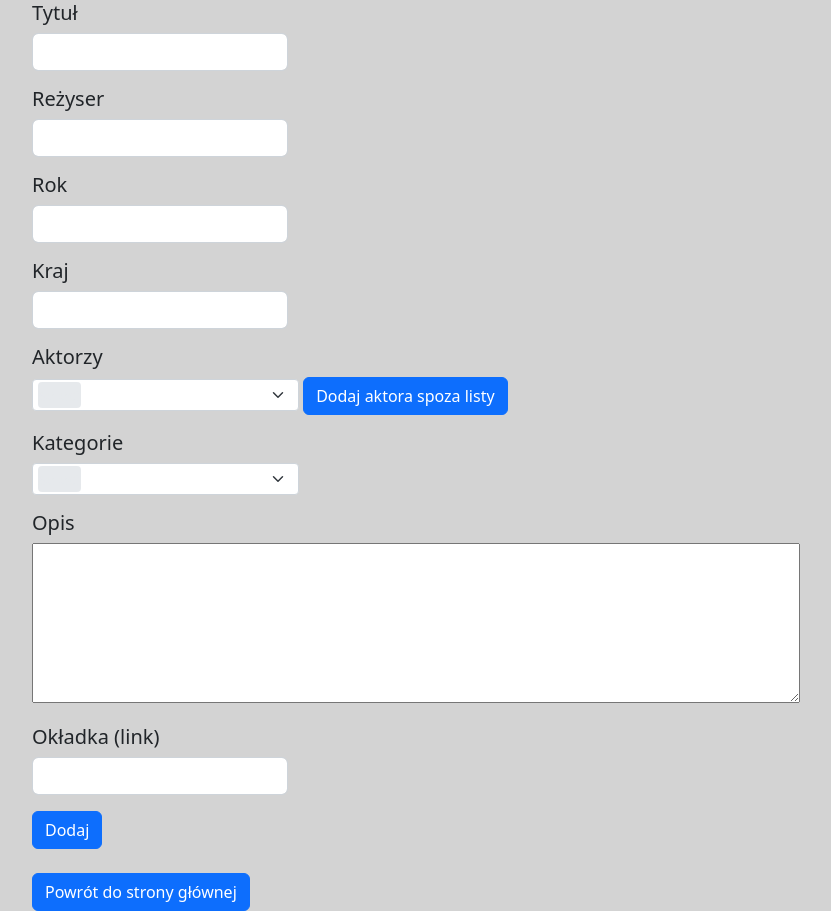
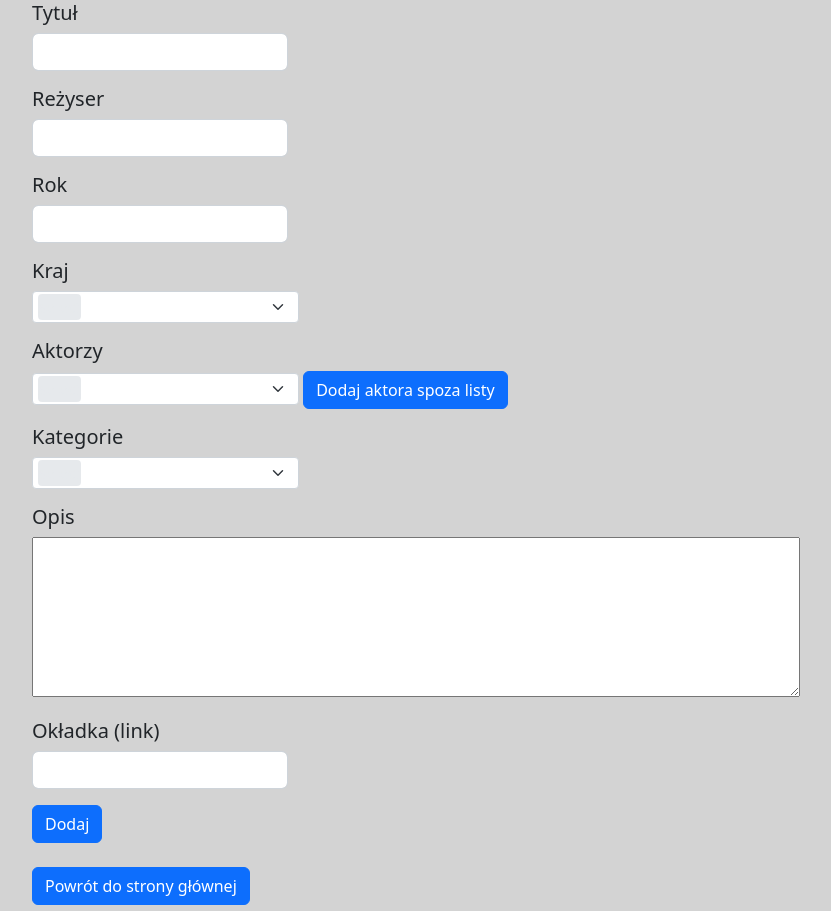
Before and after one commit to kubabartecki/Filmbaza, a Flask app: template templates/add_film.html in a window 1280 px wide. Shown: the part 61-972 px from the top of the page, without its empty margins (224-1055 px from the left). Run offline with Flask 3, Linux system fonts and the light colour scheme; the template is opened without the code that fills it: most values are stand-ins (such as "Sample title", 1, 10 or a date in 2020); some libraries are stand-ins or nearby versions.

Commit message:
feat: country in add film form as multiselect list
- now countries in add_film template can be chosse from multiselect list

```diff
--- a/templates/add_film.html
+++ b/templates/add_film.html
@@ -38,7 +38,11 @@
 
             <div class="mb-3 mt-3" style="width: 20vw;">
                 <h5>Kraj</h5>
-                <input type="text" class="form-control" name="country">
+                <select name="country" id="country" style="width: 21vw; height: 5vh;" multiple multiselect-search="true">
+                    {% for country in countries %}
+                        <option value={{country.id}}>{{country.name}}</option>
+                    {% endfor %}
+                </select>
             </div>
 
             <div class="mb-3 mt-3" style="width: 60vw;">
```
